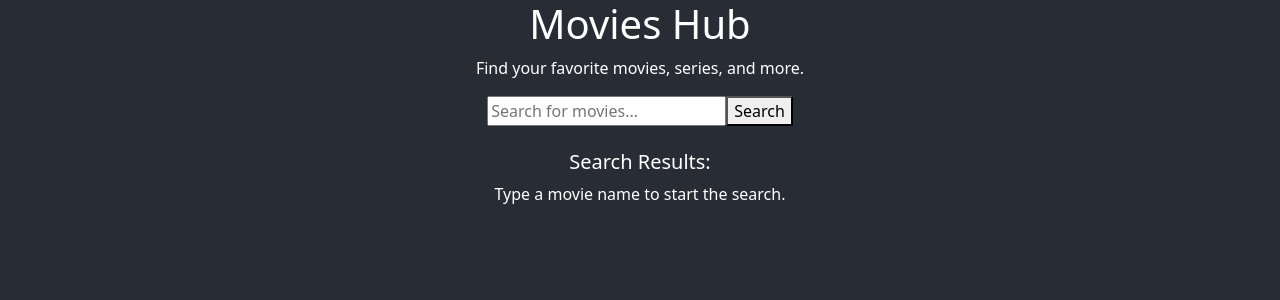
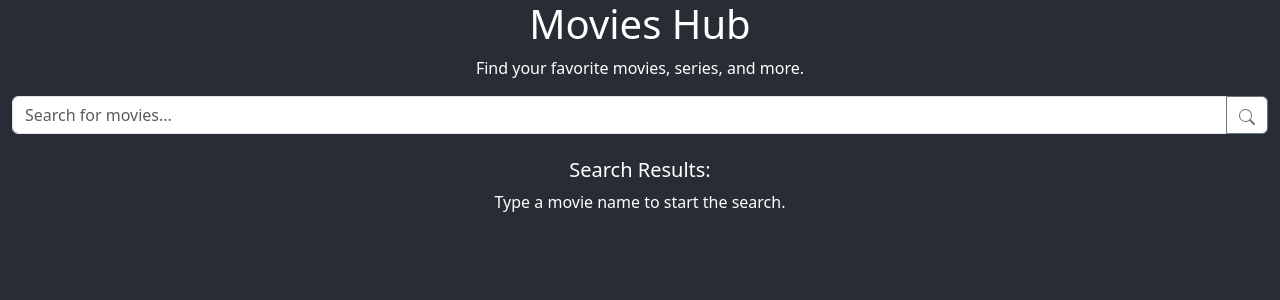
Before and after one commit to MohdRaza216/Movie-Search-App, a React (Create React App) app: page / in a window 1280 px wide. Shown: the top 300 px of the page. Built offline with nearby package versions, Linux system fonts and the light colour scheme.

Commit message:
Add bootstrap-icons dependency and enhance search UI with Bootstrap styling

```diff
--- a/package.json
+++ b/package.json
@@ -5,6 +5,7 @@
   "type": "module",
   "dependencies": {
     "bootstrap": "^5.3.3",
+    "bootstrap-icons": "^1.11.3",
     "cors": "^2.8.5",
     "cra-template": "1.2.0",
     "dotenv": "^16.4.7",
--- a/src/App.css
+++ b/src/App.css
@@ -21,3 +21,11 @@ img {
 html {
   background-color: #282c34;
 }
+
+#buttonSearch {
+  background-color: hsl(0, 0%, 100%);
+}
+
+#buttonSearch:hover {
+  background-color: hsl(0, 0%, 90%);
+}
--- a/src/App.js
+++ b/src/App.js
@@ -2,6 +2,7 @@ import './App.css';
 import React, { useState } from 'react';
 import MoviesList from './components/moviesList.js';
 import 'bootstrap/dist/css/bootstrap.min.css';
+import 'bootstrap/dist/js/bootstrap.bundle.min.js';
 
 const App = () => {
     const [movies, setMovies] = useState([]);
@@ -16,15 +17,17 @@ const App = () => {
             const data = await response.json();
 
             if (data.Response === "False") {
-                throw new Error(`OMDB API Error: ${data.Error}`);
+                console.error(`OMDB API Error: ${data.Error}`);
+                setMovies([]);
+                return;
             }
 
             setMovies(data.Search || []);
         } catch (error) {
-            alert(error.message);
+            console.error("Error fetching movies:", error);
+            setMovies([]);
         }
     };
-
 
     const handleSearchChange = (event) => {
         setSearchTerm(event.target.value);
@@ -33,7 +36,8 @@ const App = () => {
     const handleSearchSubmit = (event) => {
         event.preventDefault();
         fetchMovies();
-    }
+    };
+
 
     return (
         <div className='App'>
@@ -41,13 +45,20 @@ const App = () => {
                 <h1>Movies Hub</h1>
                 <p>Find your favorite movies, series, and more.</p>
                 <form onSubmit={handleSearchSubmit}>
+                    <div className="input-group mb-3">
                         <input
                             type="text"
+                            className="form-control"
                             placeholder="Search for movies..."
                             value={searchTerm}
                             onChange={handleSearchChange}
                         />
-                <button type="submit">Search</button>
+                        <button className="btn btn-outline-secondary" type="submit" id="buttonSearch">
+                            <svg xmlns="http://www.w3.org/2000/svg" width="16" height="16" fill="currentColor" className="bi bi-search" viewBox="0 0 16 16">
+                                <path d="M11.742 10.344a6.5 6.5 0 1 0-1.397 1.398h-.001q.044.06.098.115l3.85 3.85a1 1 0 0 0 1.415-1.414l-3.85-3.85a1 1 0 0 0-.115-.1zM12 6.5a5.5 5.5 0 1 1-11 0 5.5 5.5 0 0 1 11 0" />
+                            </svg>
+                        </button>
+                    </div>
                 </form>
                 <h5 className="mt-4">Search Results:</h5>
                 <MoviesList movies={movies} />
--- a/src/components/moviesList.js
+++ b/src/components/moviesList.js
@@ -22,6 +22,7 @@ const MoviesList = ({ movies }) => {
         </div>
     );
 };
+
 MoviesList.propTypes = {
     movies: PropTypes.arrayOf(PropTypes.shape({
         imdbID: PropTypes.string.isRequired,
```
Also changed, not shown: 2 other files (tests, documents, lock files or other folders). Lines whose indentation alone changed are shown as unchanged.
